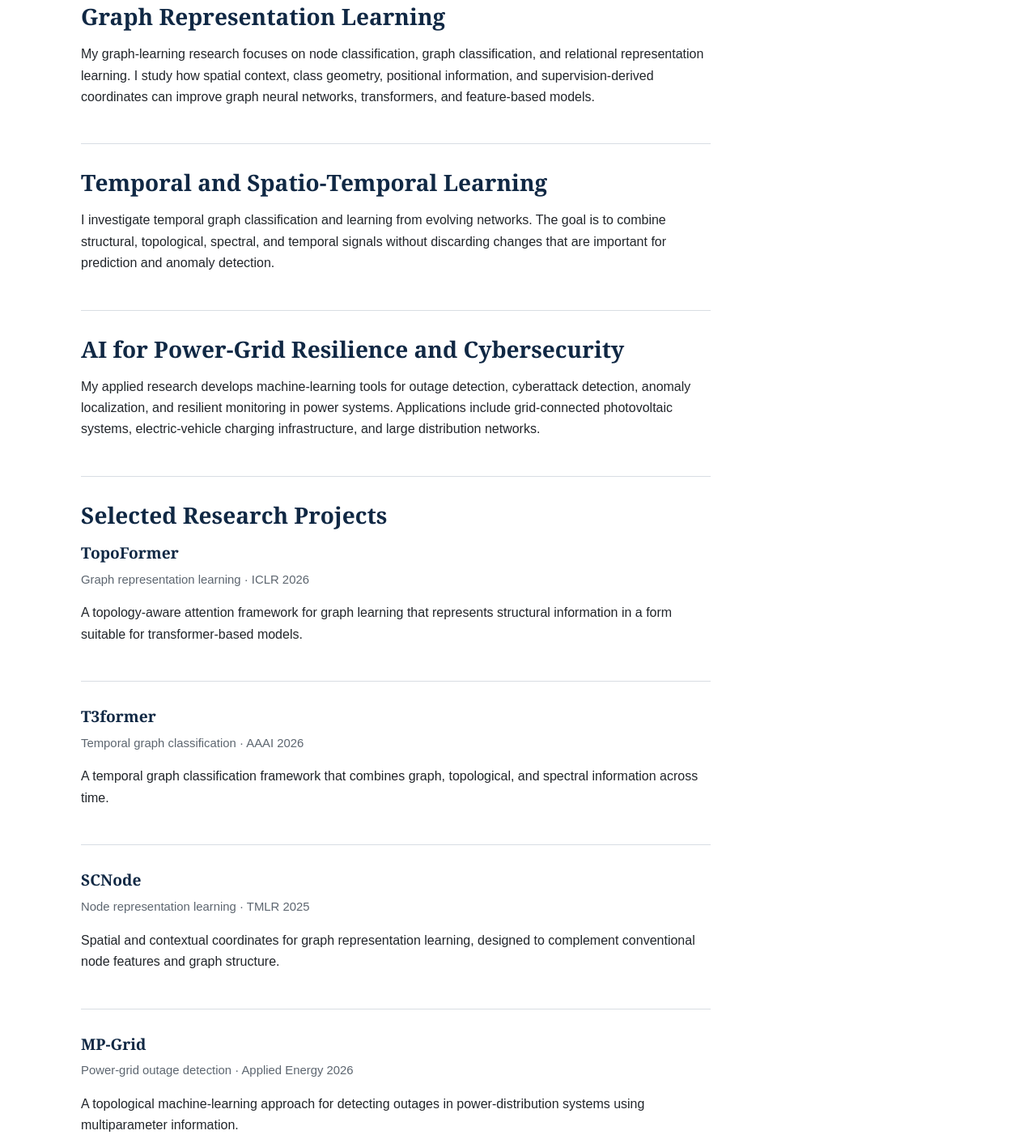
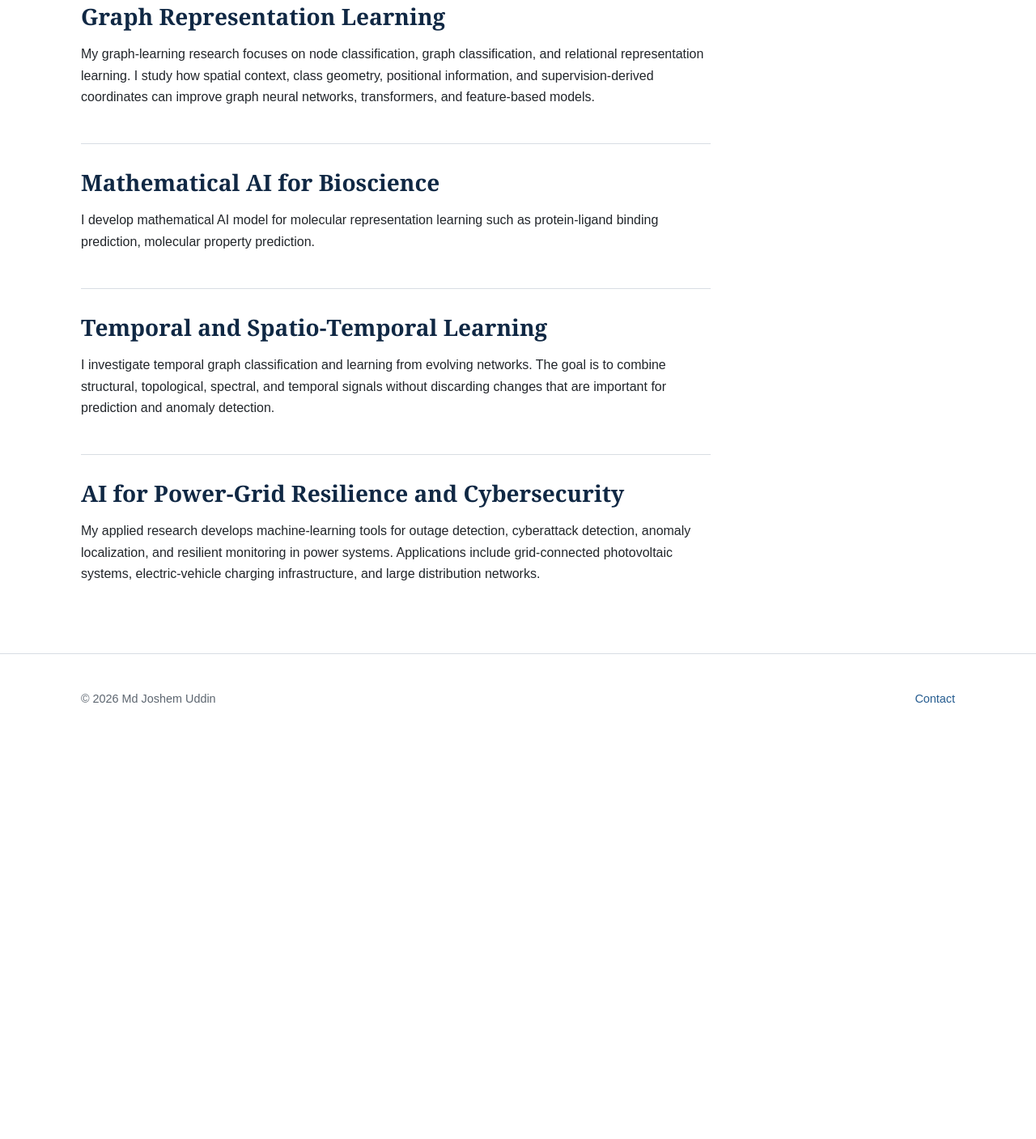
Before and after one commit to joshem163/joshem163.github.io, a plain HTML site: page research.html in a window 1280 px wide. Shown: the part 653-2060 px from the top of the page at 81% size. After the commit the page ends 1583 px from the top, so only its background shows below. Drawn offline with Linux system fonts and the light colour scheme.

Commit message:
Update research.html

```diff
--- a/research.html
+++ b/research.html
@@ -12,7 +12,7 @@
   <a class="skip-link" href="#main-content">Skip to main content</a>
   <header class="site-header"><div class="container header-main"><div><p class="site-name"><a href="index.html">Md Joshem Uddin</a></p><p class="site-role">Topological Machine Learning · Graph Learning · Mathematical AI</p></div><button class="menu-toggle" type="button" aria-expanded="false" aria-controls="primary-navigation">Menu</button><nav class="site-nav" id="primary-navigation" aria-label="Primary navigation"><ul><li><a href="index.html">Home</a></li><li><a href="research.html" aria-current="page">Research</a></li><li><a href="publications.html">Publications</a></li><li><a href="talks.html">Talks</a></li><li><a href="teaching.html">Teaching</a></li><li><a href="gallery.html">Gallery</a></li><li><a href="contact.html">Contact</a></li></ul></nav></div></header>
   <main id="main-content">
-    <header class="page-header"><div class="container"><p class="eyebrow">Research</p><h1>Research Program</h1><p>Mathematically grounded learning methods for complex relational, graph-structured, and time-varying data.</p></div></header>
+    <header class="page-header"><div class="container"><p class="eyebrow">Research</p><h1>Research Program</h1><p>Develop mathematically grounded learning methods for complex relational, graph-structured, and time-varying data.</p></div></header>
     <div class="container page-content content-grid">
       <div>
         <section class="research-area" id="topological-ml">
@@ -24,6 +24,10 @@
           <h2>Graph Representation Learning</h2>
           <p>My graph-learning research focuses on node classification, graph classification, and relational representation learning. I study how spatial context, class geometry, positional information, and supervision-derived coordinates can improve graph neural networks, transformers, and feature-based models.</p>
         </section>
+        <section class="research-area" id="Mathematical AI ">
+          <h2>Mathematical AI for Bioscience</h2>
+          <p>I  develop mathematical AI model for molecular representation learning such as protein-ligand binding prediction, molecular property prediction. </p>
+        </section>
         <section class="research-area" id="temporal-learning">
           <h2>Temporal and Spatio-Temporal Learning</h2>
           <p>I investigate temporal graph classification and learning from evolving networks. The goal is to combine structural, topological, spectral, and temporal signals without discarding changes that are important for prediction and anomaly detection.</p>
@@ -33,11 +37,7 @@
           <p>My applied research develops machine-learning tools for outage detection, cyberattack detection, anomaly localization, and resilient monitoring in power systems. Applications include grid-connected photovoltaic systems, electric-vehicle charging infrastructure, and large distribution networks.</p>
         </section>
 
-        <h2>Selected Research Projects</h2>
-        <article class="project"><h3>TopoFormer</h3><p class="meta">Graph representation learning · ICLR 2026</p><p>A topology-aware attention framework for graph learning that represents structural information in a form suitable for transformer-based models.</p></article>
-        <article class="project"><h3>T3former</h3><p class="meta">Temporal graph classification · AAAI 2026</p><p>A temporal graph classification framework that combines graph, topological, and spectral information across time.</p></article>
-        <article class="project"><h3>SCNode</h3><p class="meta">Node representation learning · TMLR 2025</p><p>Spatial and contextual coordinates for graph representation learning, designed to complement conventional node features and graph structure.</p></article>
-        <article class="project"><h3>MP-Grid</h3><p class="meta">Power-grid outage detection · Applied Energy 2026</p><p>A topological machine-learning approach for detecting outages in power-distribution systems using multiparameter information.</p></article>
+
       </div>
       <aside class="sidebar" aria-label="Research topics"><h2>Research Topics</h2><ul><li><a href="#topological-ml">Topological ML</a></li><li><a href="#graph-learning">Graph learning</a></li><li><a href="#temporal-learning">Temporal learning</a></li><li><a href="#power-systems">Power systems</a></li></ul></aside>
     </div>
```
